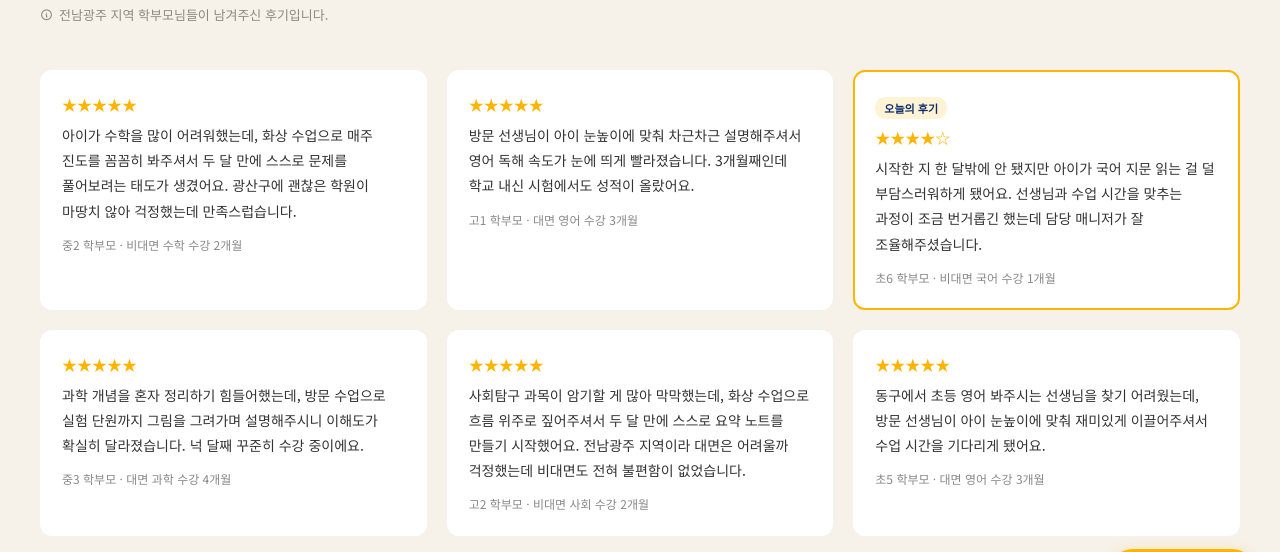
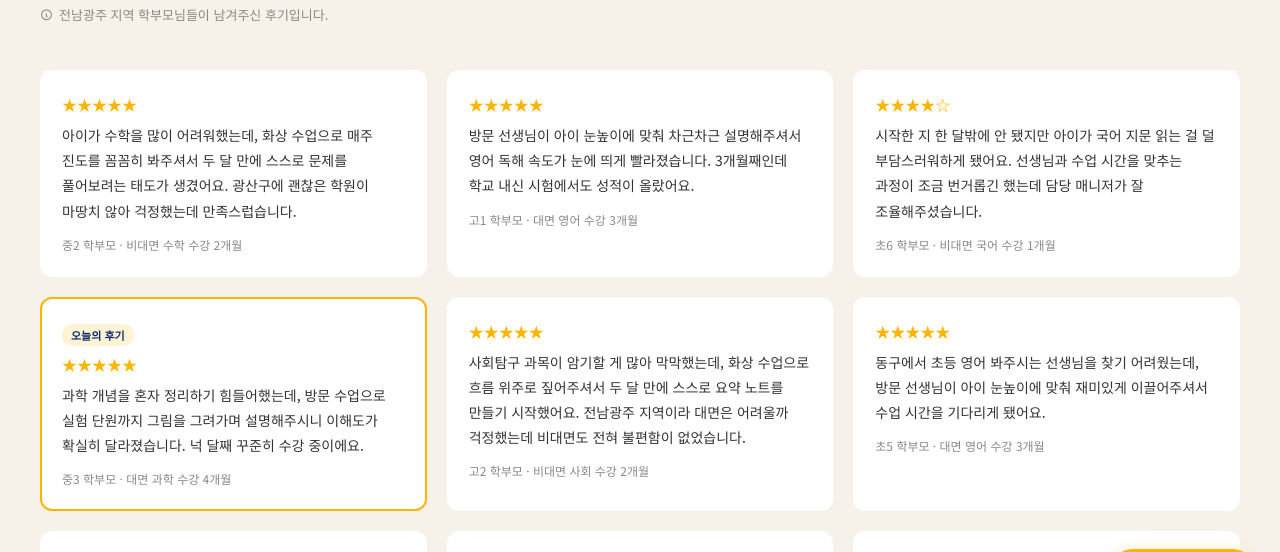
Before and after one commit to rlawogms/gwangju-tutoring-website, a plain HTML site: page reviews.html in a window 1280 px wide. Shown: the part 175-727 px from the top of the page. Drawn offline with Linux system fonts and the light colour scheme.

Commit message:
후기 로테이션: 오늘의 후기 #4
Co-Authored-By: Claude Sonnet 5.5 <noreply@anthropic.com>
Claude-Session: https://claude.ai/code/session_01H9JrnzMGnhZp2EnZdxznq9

```diff
--- a/reviews.html
+++ b/reviews.html
@@ -151,13 +151,13 @@ body { font-family: 'Noto Sans KR', sans-serif; color: #1a1a1a; background: #fff
       <div class="review-text">방문 선생님이 아이 눈높이에 맞춰 차근차근 설명해주셔서 영어 독해 속도가 눈에 띄게 빨라졌습니다. 3개월째인데 학교 내신 시험에서도 성적이 올랐어요.</div>
       <div class="review-author">고1 학부모 · 대면 영어 수강 3개월</div>
     </div>
-    <div class="review-card featured" data-review-id="3">
+    <div class="review-card" data-review-id="3">
       <div class="review-badge">오늘의 후기</div>
       <div class="review-stars">★★★★☆</div>
       <div class="review-text">시작한 지 한 달밖에 안 됐지만 아이가 국어 지문 읽는 걸 덜 부담스러워하게 됐어요. 선생님과 수업 시간을 맞추는 과정이 조금 번거롭긴 했는데 담당 매니저가 잘 조율해주셨습니다.</div>
       <div class="review-author">초6 학부모 · 비대면 국어 수강 1개월</div>
     </div>
-    <div class="review-card" data-review-id="4">
+    <div class="review-card featured" data-review-id="4">
       <div class="review-badge">오늘의 후기</div>
       <div class="review-stars">★★★★★</div>
       <div class="review-text">과학 개념을 혼자 정리하기 힘들어했는데, 방문 수업으로 실험 단원까지 그림을 그려가며 설명해주시니 이해도가 확실히 달라졌습니다. 넉 달째 꾸준히 수강 중이에요.</div>
```
